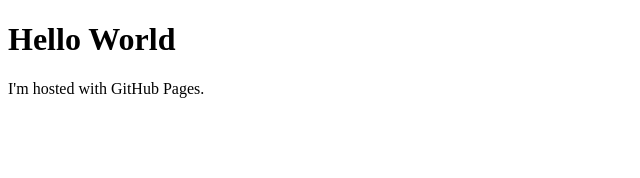
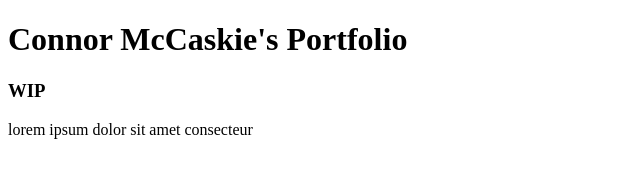
Before and after one commit to ChilliTuna/ChilliTuna.github.io, a plain HTML site: page index.html in a window 1280 px wide. Shown: the whole page, without its empty margins (0-640 px from the left). Drawn offline with Linux system fonts and the light colour scheme.

Commit message:
Began adding filler text and title

```diff
--- a/index.html
+++ b/index.html
@@ -1,7 +1,12 @@
 <!DOCTYPE html>
 <html>
+<head>
+<title>Connor McCaskie's Portfolio</title>
+</head>
+
 <body>
-<h1>Hello World</h1>
-<p>I'm hosted with GitHub Pages.</p>
+<h1>Connor McCaskie's Portfolio</h1>
+<h3 title="nothing to see yet, please come again">WIP</h3>
+<p>lorem ipsum dolor sit amet consecteur</p>
 </body>
 </html>
```
